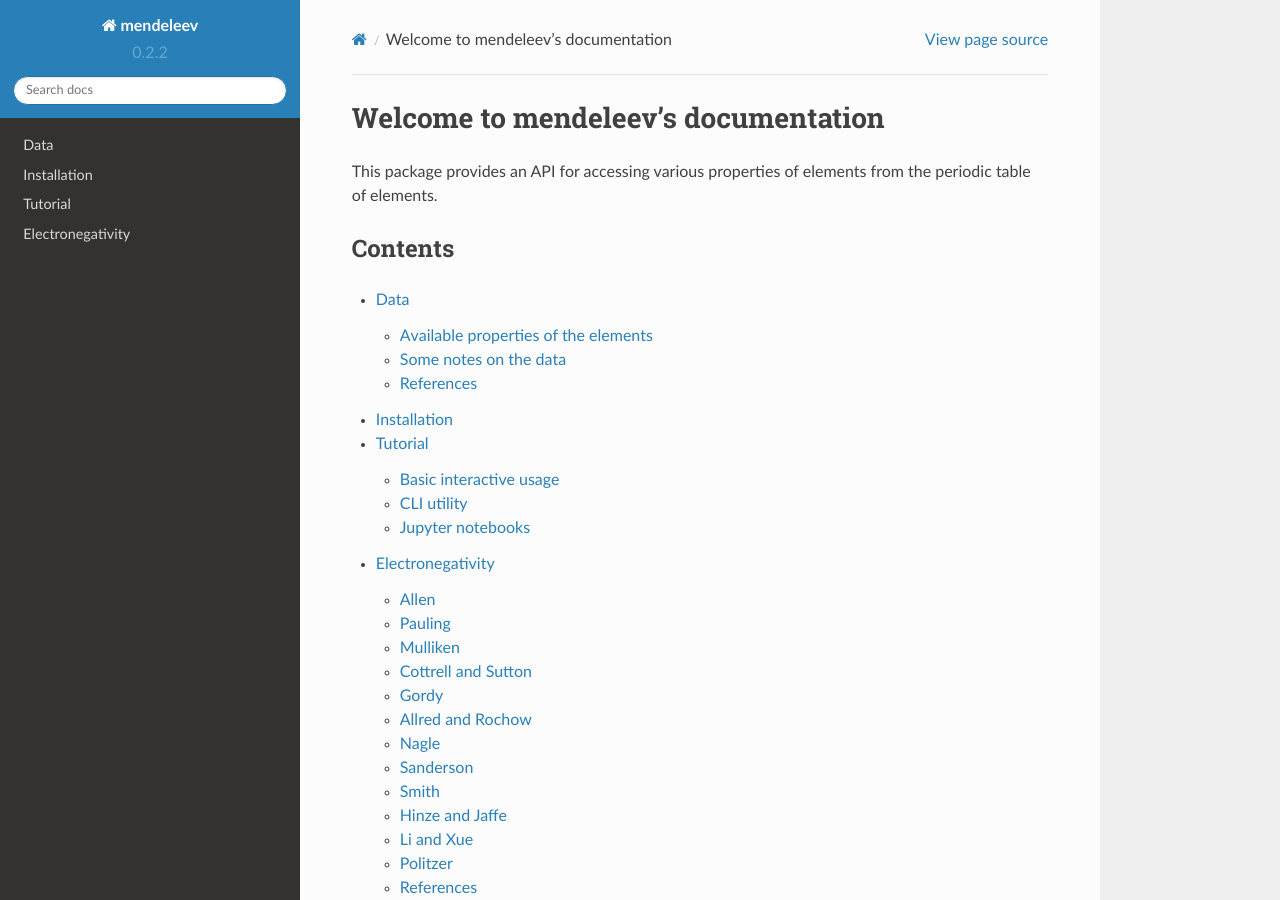
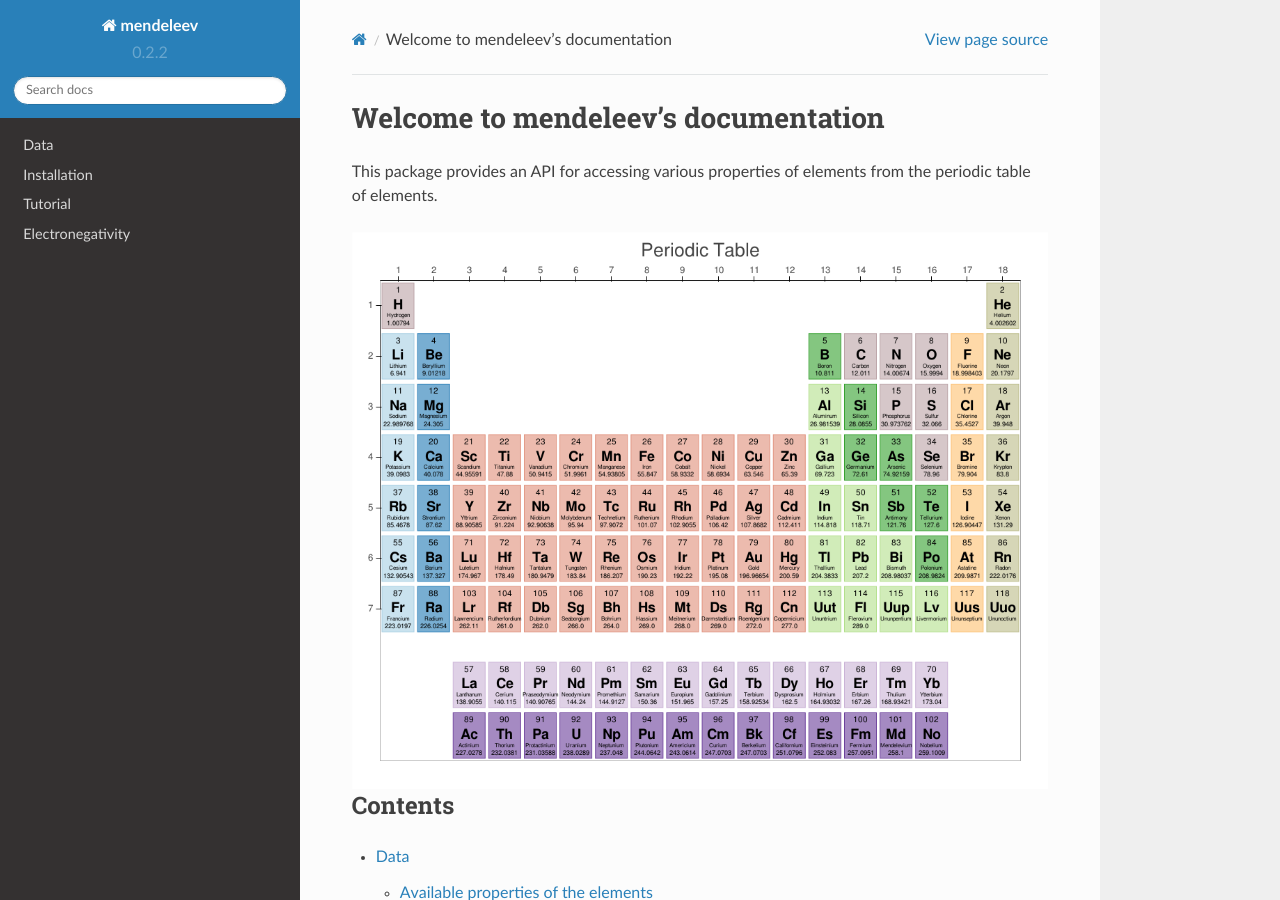
Before and after one commit to lmmentel/mendeleev, a Sphinx documentation site: the page built from docs/index.rst, in a window 1280 px wide and 900 px high. Built offline with Sphinx 7.4.7 and the Read the Docs theme 2.0.0, drawn with Linux system fonts in a browser that asks for light colours; formulas are drawn with MathJax 3; pages that are not in the unit, such as notebooks, are missing from menus.

Commit message:
added an image on the main page of the docs

```diff
--- a/docs/index.rst
+++ b/docs/index.rst
@@ -6,6 +6,12 @@ Welcome to mendeleev's documentation
 
 This package provides an API for accessing various properties of elements from
 the periodic table of elements.
+
+.. image:: img/periodictable.png
+    :width: 800px
+    :align: center
+    :alt: alternate text
+
 
 Contents
 ========
```
Also changed, not shown: docs/img/periodictable.png (added).
